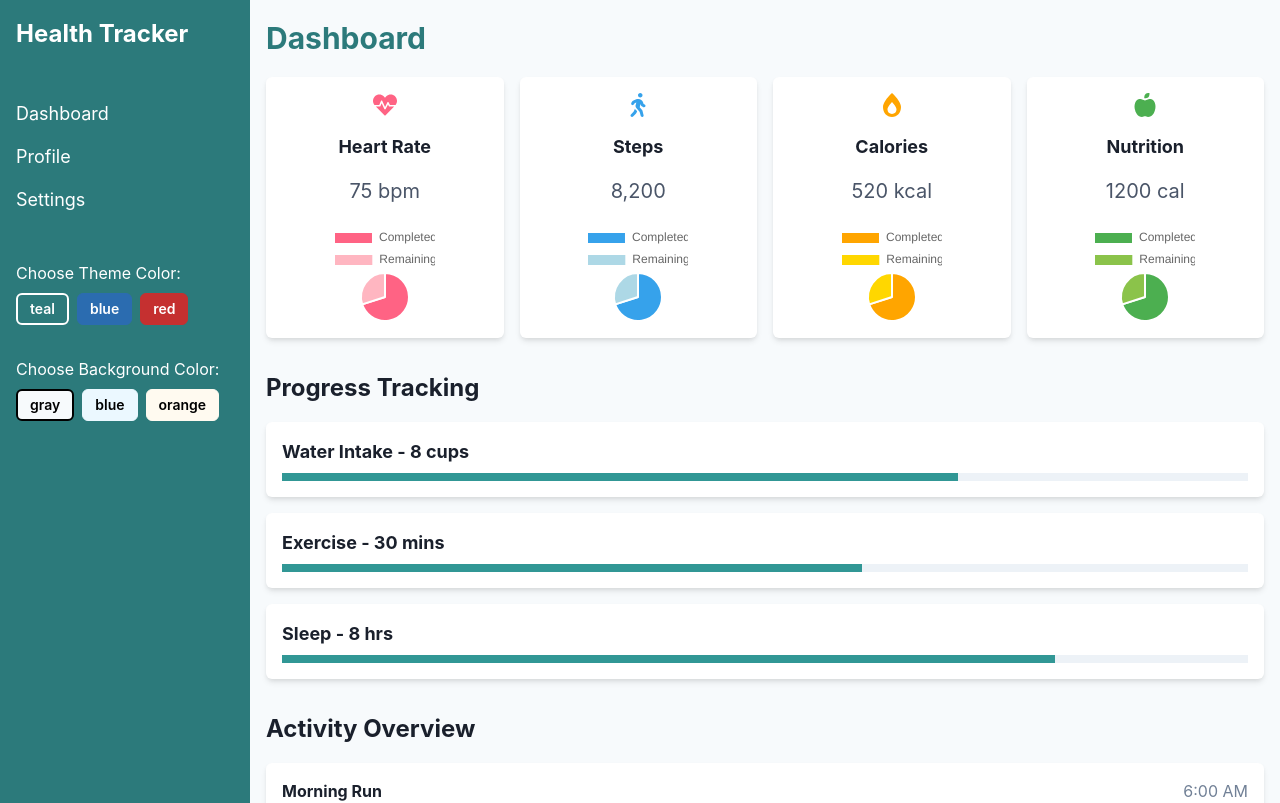
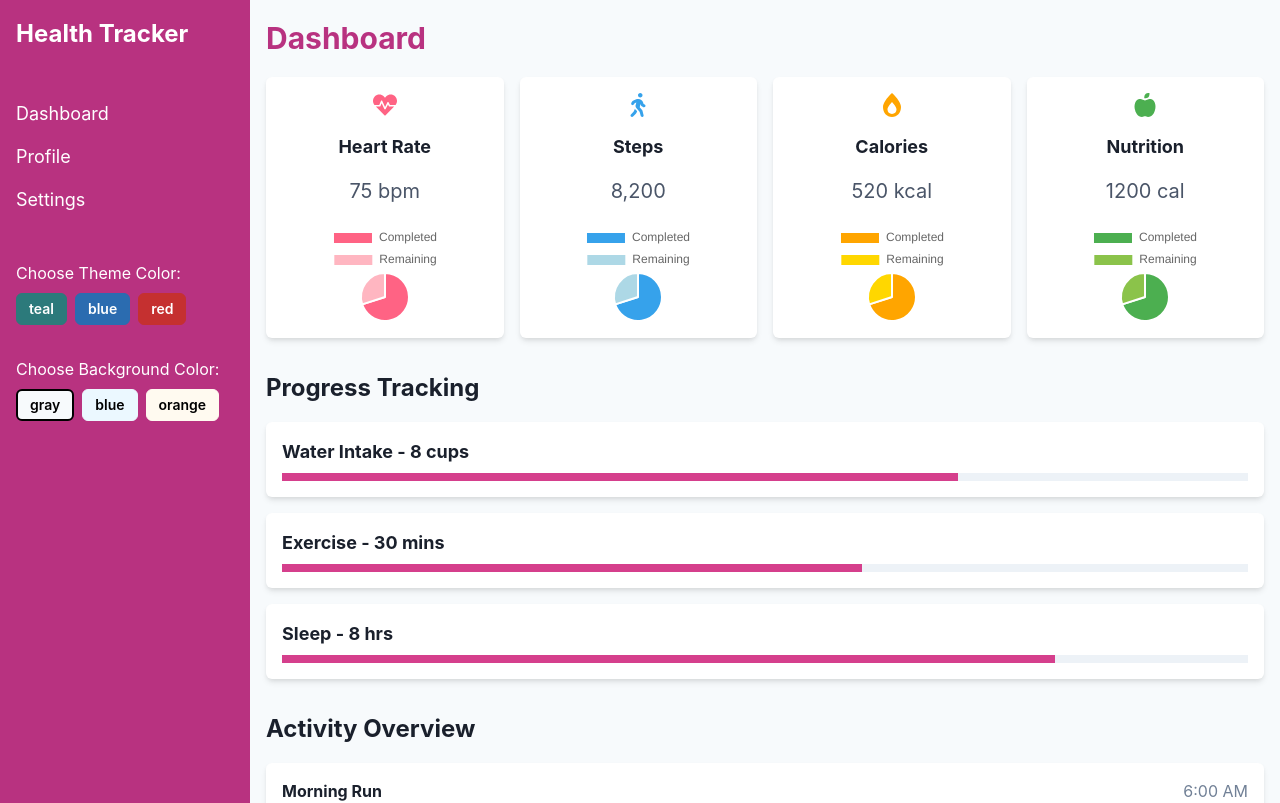
Before and after one commit to amooesther/Health-tracker-dashboard, a React (Vite) app: page / in a window 1280 px wide. Shown: the top 803 px of the page. Built offline with nearby package versions, Linux system fonts and the light colour scheme.

Commit message:
background color change

```diff
--- a/src/App.jsx
+++ b/src/App.jsx
@@ -23,7 +23,7 @@ const Dashboard = () => {
   const isMobile = useBreakpointValue({ base: true, md: false });
 
   // State for user preferences
-  const [themeColor, setThemeColor] = useState("teal.600");
+  const [themeColor, setThemeColor] = useState("pink.600");
   const [bgColor, setBgColor] = useState("gray.50");
 
   // State for sidebar visibility
@@ -163,9 +163,9 @@ const StatCard = ({ title, value, icon, colors }) => {
     labels: ["Completed", "Remaining"],
     datasets: [
       {
-        data: [70, 30], // Example data for completed and remaining
+        data: [70, 30],
         backgroundColor: colors,
-        hoverBackgroundColor: colors.map(color => color + "CC"), // Slightly darker on hover
+        hoverBackgroundColor: colors.map(color => color + "CC"),
       },
     ],
   };
@@ -181,7 +181,7 @@ const StatCard = ({ title, value, icon, colors }) => {
       <Text fontSize="xl" color="gray.600">
         {value}
       </Text>
-      <Box width="100px" height="100px">
+      <Box width="120px" height="100px">
         <Pie data={data} options={{ maintainAspectRatio: false }} />
       </Box>
     </VStack>
@@ -191,7 +191,7 @@ const StatCard = ({ title, value, icon, colors }) => {
 const ProgressCard = ({ title, value, goal }) => (
   <Box p={4} bg="white" borderRadius="md" shadow="md">
     <Text fontSize="lg" fontWeight="bold">{title} - {goal}</Text>
-    <Progress colorScheme="teal" size="sm" value={value} mt={2} />
+    <Progress colorScheme="pink" size="sm" value={value} mt={2} />
   </Box>
 );
 
```
